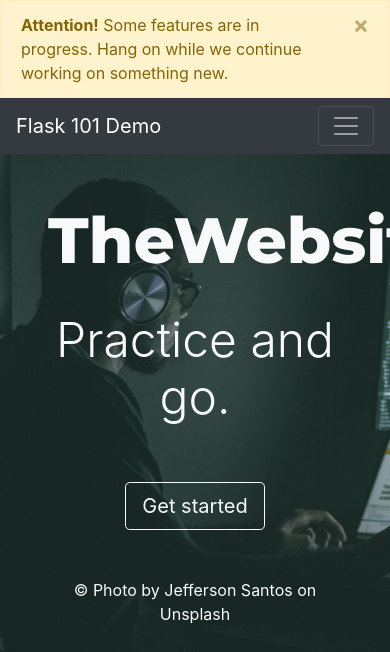
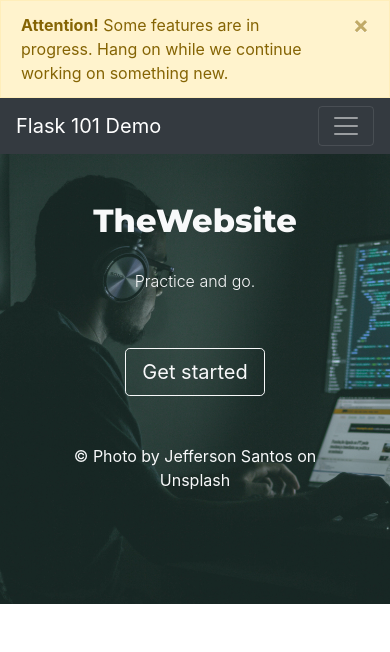
Before and after one commit to jjpormento21/flask-Demo, a Flask app: page / in a window 390 px wide; the page is wider, and only the part inside the window is pictured. Shown: the top 652 px of that part. Run offline with Flask 2, Linux system fonts and the light colour scheme; some libraries are stand-ins or nearby versions.

Commit message:
fixed responsiveness

```diff
--- a/static/css/main.css
+++ b/static/css/main.css
@@ -30,7 +30,19 @@ span > input {
 }
 
 /* media queries */
-@media screen and (max-width:700px){
+@media screen and (max-width:498px){
+  .h1-custom {
+    font-size: 2em;
+  }
+  .display-4{
+    font-size: 1em;
+  }
+  .photo-credit{
+    text-align: center;
+    float: none;
+  }
+}
+@media screen and (min-width:499px) and (max-width:800px){
   .h1-custom {
     font-size: 4em;
   }
--- a/templates/index.html
+++ b/templates/index.html
@@ -9,7 +9,7 @@
 
 <!--Showcase-->
 <div class="showcase container-fluid p-5 text-center text-light">
-    <h1 class="text-center text-light h1-custom">TheWebsite</h1>
+    <h1 class="text-light h1-custom">TheWebsite</h1>
     <br>
     <h2 class="display-4 text-center text-light">Practice and go.</h2>
     <a href="#main-heading" class="btn btn-outline-light btn-lg mt-5">Get started</a>
```
